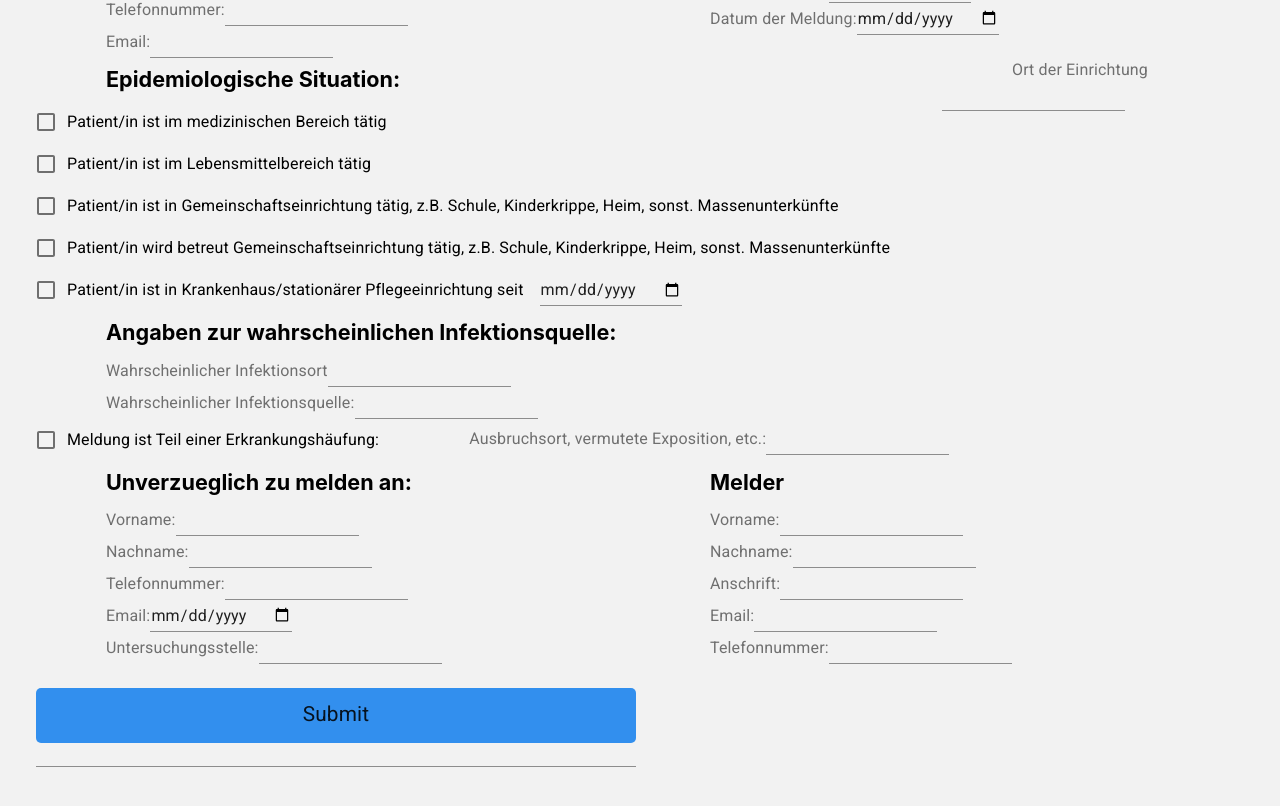
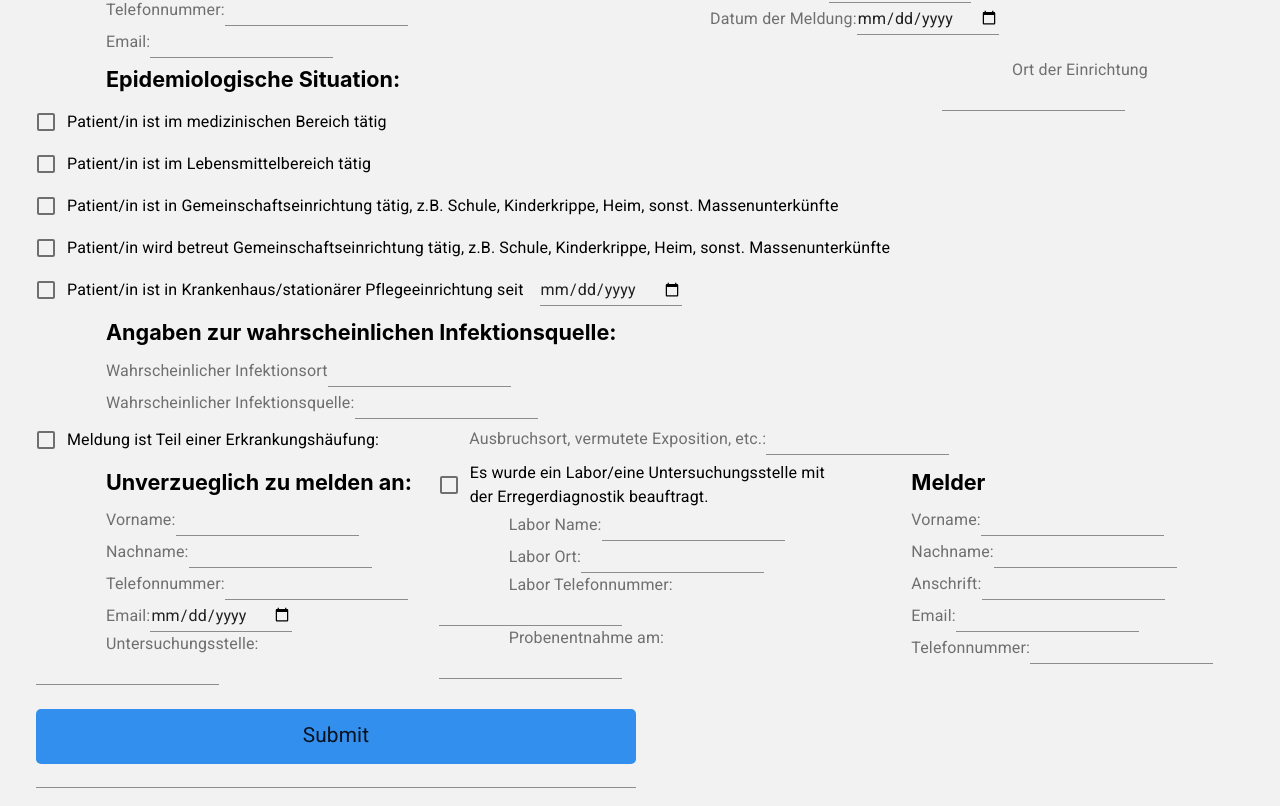
Before and after one commit to suniastar/online-fallregister, a React (Create React App) app in the folder fallregister_frontend/: page / in a window 1280 px wide. Shown: the part 390-1196 px from the top of the page. Built offline with nearby package versions, Linux system fonts and the light colour scheme; the HTML template or start-up script is replaced by a standard one.

Commit message:
added lab questions

```diff
--- a/fallregister_frontend/src/PatientDataForm.js
+++ b/fallregister_frontend/src/PatientDataForm.js
@@ -1,7 +1,7 @@
 
 import React from 'react';
 
-import {InputLabel,FormLabel,FormControlLabel, Input, Grid, Checkbox} from '@material-ui/core/';
+import {InputLabel,FormLabel,FormControlLabel, Input, Grid, Checkbox, Border, Box} from '@material-ui/core/';
 
 class PatientDataForm extends React.Component {
     constructor(){
@@ -95,6 +95,7 @@ class PatientDataForm extends React.Component {
                                 <Input type="email" id="email" name="email"></Input>
                             </Grid>
                         </Grid>
+
                         <Grid container
                               direction='column'
                               item
@@ -203,16 +204,19 @@ class PatientDataForm extends React.Component {
                         </Grid>
                     </Grid>
 
+
                     <Grid container
                           direction='row'
                           justify='flex-start'
                           alignItems="stretch"
+
                     >
                         <Grid container
                               direction='column'
                               justify='flex-start'
                               alignItems="stretch"
-                              xs={6}
+                              xs={4}
+                              item
                         >
                             <Grid>
                                 <FormLabel class="big">Unverzueglich zu melden an:</FormLabel>
@@ -239,12 +243,38 @@ class PatientDataForm extends React.Component {
                             </Grid>
                         </Grid>
 
+                        <Grid container
+                              direction='column'
+                              xs={4}
+                              item
+                        >
+                            <Grid>
+                                <FormControlLabel control = {<Checkbox/>} label = "Es wurde ein Labor/eine Untersuchungsstelle mit der Erregerdiagnostik beauftragt." />
+                            </Grid>
+                            <Grid>
+                                <FormLabel for="labname"> Labor Name:</FormLabel>
+                                <Input type="text" id="labname" name="labname"></Input>
+                            </Grid>
+                            <Grid>
+                                <FormLabel for="lablocation"> Labor Ort:</FormLabel>
+                                <Input type="text" id="lablocation" name="lablocation"></Input>
+                            </Grid>
+                            <Grid>
+                                <FormLabel for="labphone"> Labor Telefonnummer:</FormLabel>
+                                <Input type="text" id="labphone" name="labphone"></Input>
+                            </Grid>
+                            <Grid>
+                                <FormLabel for="probedate"> Probenentnahme am:</FormLabel>
+                                <Input type="text" id="probedate" name="probedate"></Input>
+                            </Grid>
+                        </Grid>
 
                         <Grid container
                               direction='column'
                               justify='flex-start'
                               alignItems="stretch"
-                              xs={6}
+                              xs={4}
+                              item
                         >
                             <Grid>
                                 <FormLabel class="big">Melder</FormLabel>
```
